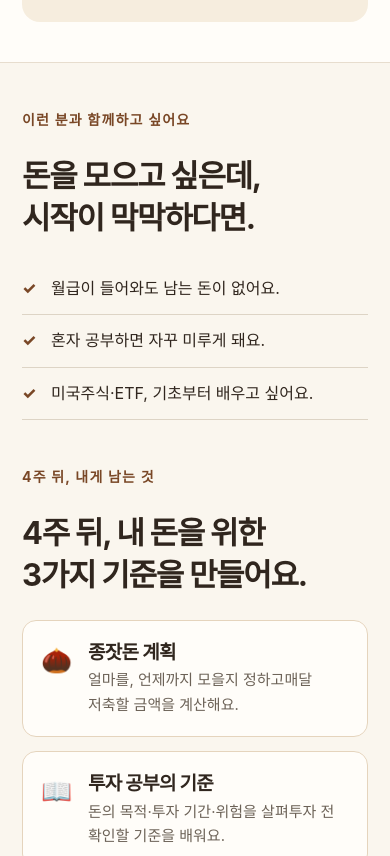
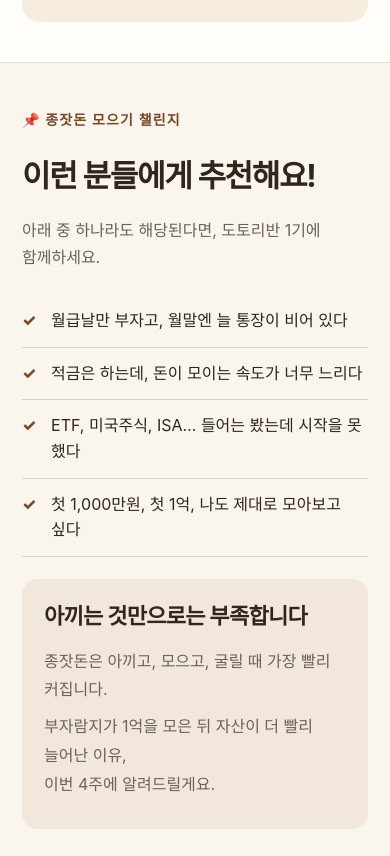
Before and after one commit to bujaramji22-code/dotori-class, a plain HTML site: page index.html in a window 390 px wide. Shown: the part 5828-6684 px from the top of the page. Drawn offline with Linux system fonts and the light colour scheme; a web font is replaced by a local one.

Commit message:
Update recommended audience and introduction

```diff
--- a/index.html
+++ b/index.html
@@ -61,6 +61,7 @@ body{font-family:"Pretendard Variable",Pretendard,-apple-system,BlinkMacSystemFo
 .instagram-stories{background:#fffdf9}.instagram-heading{text-align:center;max-width:none}.instagram-grid{display:grid;grid-template-columns:repeat(4,minmax(0,1fr));gap:16px}.instagram-card{display:block;padding:0;border:1px solid var(--line);border-radius:14px;overflow:hidden;background:#151515;cursor:zoom-in}.instagram-card img{display:block;width:100%;height:auto}.instagram-card:focus-visible{outline:3px solid var(--brown);outline-offset:4px}.instagram-note{text-align:center;font-size:12px;color:var(--muted);margin:20px 0 10px}.instagram-profile{display:table;margin:0 auto;font-size:15px}@media(max-width:760px){.instagram-grid{grid-template-columns:repeat(2,minmax(0,1fr));gap:10px}.instagram-card{border-radius:10px}.instagram-heading h2{font-size:27px}}
 
 .instagram-heading h2{font-size:clamp(25px,3.2vw,36px);word-break:keep-all}.instagram-grid{display:flex;gap:16px;overflow-x:auto;scroll-snap-type:x mandatory;overscroll-behavior-x:contain;padding:4px 2px 14px;scrollbar-width:thin;scrollbar-color:#b59070 #f1e8db}.instagram-grid>button{flex:0 0 230px;height:365px;scroll-snap-align:start}.instagram-grid .instagram-card img{width:100%;height:100%;object-fit:contain}.instagram-grid .photo-card{flex-basis:480px}.instagram-grid .photo-card img,.instagram-grid .photo-card:nth-child(3) img{height:100%;width:100%;object-fit:cover}.gallery-controls{display:flex;align-items:center;justify-content:flex-end;gap:10px;margin-top:12px}.gallery-controls span{font-size:13px;color:var(--muted);margin-right:4px}.gallery-controls button{width:40px;height:40px;border:1px solid var(--line);border-radius:50%;background:#fff;color:var(--brown);font-size:20px;cursor:pointer}.gallery-controls button:disabled{opacity:.35;cursor:default}.review-grid{max-width:480px;gap:14px}.review-card{padding:8px}.review-heading h2{font-size:26px}.review-disclaimer{max-width:520px}.challenge-benefits .section-head{max-width:860px}@media(max-width:760px){.instagram-grid>button{flex-basis:190px;height:302px}.instagram-grid .photo-card{flex-basis:300px}.instagram-grid{gap:12px}.review-grid{max-width:360px;gap:12px}.review-card{padding:6px}.review-heading h2{font-size:23px}}@media(prefers-reduced-motion:reduce){.instagram-grid{scroll-behavior:auto}}
+.audience .problem-grid{grid-template-columns:repeat(2,minmax(0,1fr));gap:8px 32px}.audience-message{margin-top:30px;padding:28px 32px;border-radius:16px;background:#f1e8db}.audience-message h3{font-size:25px;margin:0 0 14px}.audience-message p{font-size:17px;line-height:1.8;margin:8px 0;color:var(--muted)}@media(max-width:760px){.audience .problem-grid{grid-template-columns:1fr;gap:0}.audience-message{padding:22px;margin-top:22px}.audience-message h3{font-size:22px}.audience-message p{font-size:16px}}
 </style>
 </head>
 <body>
@@ -89,7 +90,7 @@ body{font-family:"Pretendard Variable",Pretendard,-apple-system,BlinkMacSystemFo
 <p>이번에는 <strong>4주 동안 기초부터 함께 실천해요.</strong><br>새는 돈을 살피고, 종잣돈 계획을 세우고,<br>모은 돈을 굴리기 위한 투자 기초까지.</p>
 <p class="origin-last">뭐부터, 어떤 순서로 할지<br><strong>부자람지·경제멘토 부자알밤과 함께 시작해요.</strong></p></div>
 </div></section>
-<section class="section audience"><div class="wrap"><div class="section-head"><p class="eyebrow">이런 분과 함께하고 싶어요</p><h2>돈을 모으고 싶은데,<br>시작이 막막하다면.</h2></div><div class="problem-grid"><div class="problem"><span class="check">✓</span>월급이 들어와도 남는 돈이 없어요.</div><div class="problem"><span class="check">✓</span>혼자 공부하면 자꾸 미루게 돼요.</div><div class="problem"><span class="check">✓</span>미국주식·ETF, 기초부터 배우고 싶어요.</div></div></div></section>
+<section class="section audience" id="recommended"><div class="wrap"><div class="section-head"><p class="eyebrow">📌 종잣돈 모으기 챌린지</p><h2>이런 분들에게 추천해요!</h2><p class="intro">아래 중 하나라도 해당된다면, 도토리반 1기에 함께하세요.</p></div><div class="problem-grid"><div class="problem"><span class="check">✓</span>월급날만 부자고, 월말엔 늘 통장이 비어 있다</div><div class="problem"><span class="check">✓</span>적금은 하는데, 돈이 모이는 속도가 너무 느리다</div><div class="problem"><span class="check">✓</span>ETF, 미국주식, ISA… 들어는 봤는데 시작을 못 했다</div><div class="problem"><span class="check">✓</span>첫 1,000만원, 첫 1억, 나도 제대로 모아보고 싶다</div></div><div class="audience-message"><h3>아끼는 것만으로는 부족합니다</h3><p>종잣돈은 아끼고, 모으고, 굴릴 때 가장 빨리 커집니다.</p><p>부자람지가 1억을 모은 뒤 자산이 더 빨리 늘어난 이유,<br>이번 4주에 알려드릴게요.</p></div></div></section>
 <section class="section results"><div class="wrap"><div class="section-head"><p class="eyebrow">4주 뒤, 내게 남는 것</p><h2>4주 뒤, 내 돈을 위한<br>3가지 기준을 만들어요.</h2></div><div class="outcomes"><article class="outcome"><span class="icon">🌰</span><h3>종잣돈 계획</h3><p>얼마를, 언제까지 모을지 정하고<br>매달 저축할 금액을 계산해요.</p></article><article class="outcome"><span class="icon">📖</span><h3>투자 공부의 기준</h3><p>돈의 목적·투자 기간·위험을 살펴<br>투자 전 확인할 기준을 배워요.</p></article><article class="outcome"><span class="icon">🌱</span><h3>돈 관리 루틴</h3><p>월급날·매주·매달 할 일을 정해<br>챌린지 후에도 실천을 이어가요.</p></article></div></div></section>
 <section class="section mentors" id="mentors"><div class="wrap"><div class="section-head mentor-heading"><p class="eyebrow">MENTORS</p><h2>4주를 함께할<br>챌린지 멘토</h2></div><div class="mentor-grid">
 <article class="mentor mentor-card"><img class="mentor-symbol mentor-character" src="bujaramji-character.png" alt="돈을 든 부자람지 캐릭터" width="80" height="80" loading="lazy"><h3>부자람지</h3><p class="mentor-subtitle">재테크 인스타 4.6만 크리에이터</p><p class="mentor-intro">30살에 서울 내 집 마련,<br>그 과정에서 배운 돈 관리 방법을 나눠요.</p><ul class="mentor-credentials"><li>월급 171만원으로 재테크 시작</li><li>27살에 첫 1억 달성</li><li>부동산 임장 운영 경험</li><li>30살에 서울 내 집 마련 · 10억 자산 형성</li></ul><div class="mentor-topics">종잣돈 계획 · 저축 · 재테크 습관</div><a class="mentor-profile" href="https://www.instagram.com/buja.ramji/" target="_blank" rel="noopener noreferrer">@buja.ramji · 인스타그램 보기</a></article>
```
